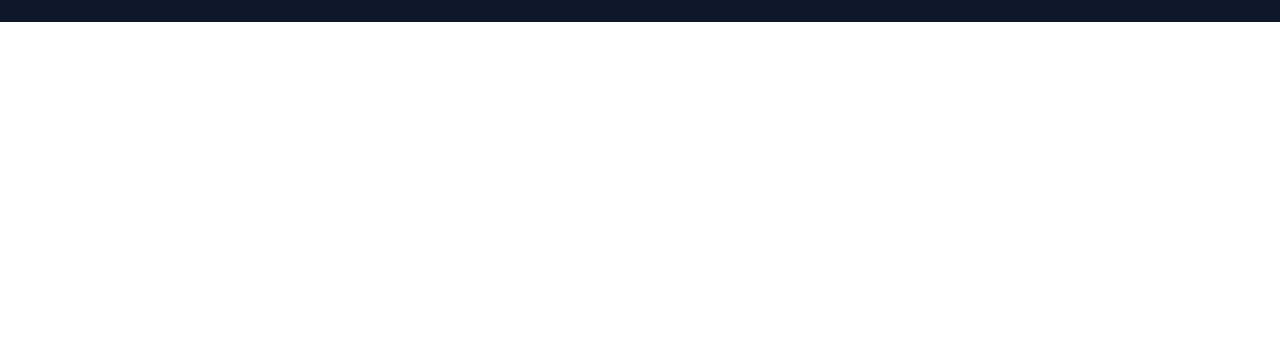
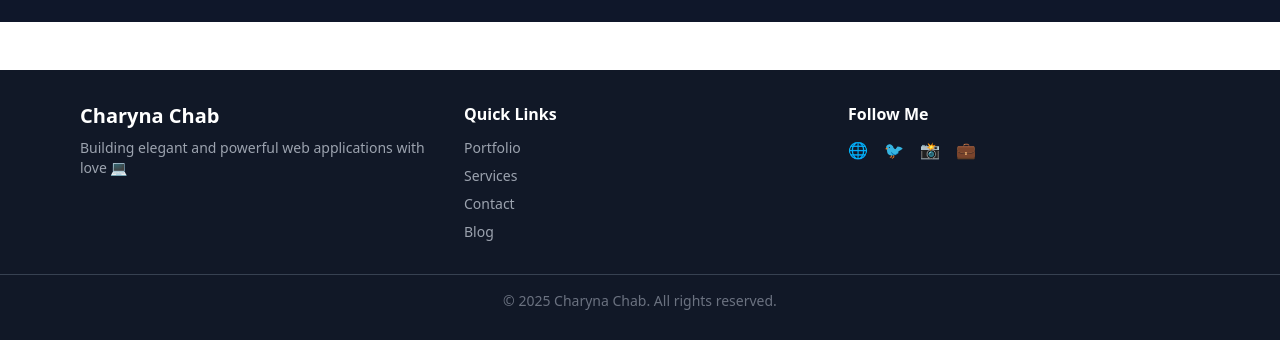
Before and after one commit to Charyna-chab/Portfolio, a Vue app: page / in a window 1280 px wide. Shown: the part 846-1186 px from the top of the page. Before the commit the page ends 868 px from the top, so only its background shows below. Built offline with nearby package versions, Linux system fonts and the light colour scheme.

Commit message:
added footer

```diff
--- a/src/App.vue
+++ b/src/App.vue
@@ -1,6 +1,7 @@
 <script setup>
 import { RouterLink, RouterView } from 'vue-router'
 import Navbar from './components/Navbar.vue'
+import Footer from './components/Footer.vue'
 </script>
 
 <template>
@@ -14,4 +15,7 @@
   </header>
 
   <RouterView />
+  <footer>
+    <Footer/>
+  </footer>
 </template>
--- /dev/null
+++ b/src/components/Footer.vue
@@ -0,0 +1,39 @@
+<template>
+  <footer class="bg-gray-900 text-gray-400 py-8 mt-12">
+    <div class="max-w-6xl mx-auto px-4 grid grid-cols-1 md:grid-cols-3 gap-8">
+
+      <!-- Branding -->
+      <div>
+        <h2 class="text-white text-xl font-bold mb-2">Charyna Chab</h2>
+        <p class="text-sm">Building elegant and powerful web applications with love 💻</p>
+      </div>
+
+      <!-- Quick Links -->
+      <div>
+        <h3 class="text-white font-semibold mb-3">Quick Links</h3>
+        <ul class="space-y-2 text-sm">
+          <li><a href="#" class="hover:text-white">Portfolio</a></li>
+          <li><a href="#" class="hover:text-white">Services</a></li>
+          <li><a href="#" class="hover:text-white">Contact</a></li>
+          <li><a href="#" class="hover:text-white">Blog</a></li>
+        </ul>
+      </div>
+
+      <!-- Socials -->
+      <div>
+        <h3 class="text-white font-semibold mb-3">Follow Me</h3>
+        <div class="flex space-x-4">
+          <a href="#" class="hover:text-white">🌐</a>
+          <a href="#" class="hover:text-white">🐦</a>
+          <a href="#" class="hover:text-white">📸</a>
+          <a href="#" class="hover:text-white">💼</a>
+        </div>
+      </div>
+    </div>
+
+    <!-- Bottom Line -->
+    <div class="text-center text-sm text-gray-500 mt-8 border-t border-gray-700 pt-4">
+      © 2025 Charyna Chab. All rights reserved.
+    </div>
+  </footer>
+</template>
```
